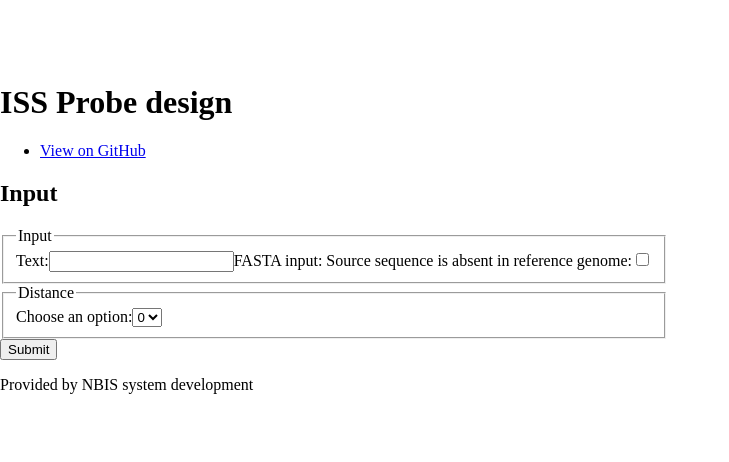
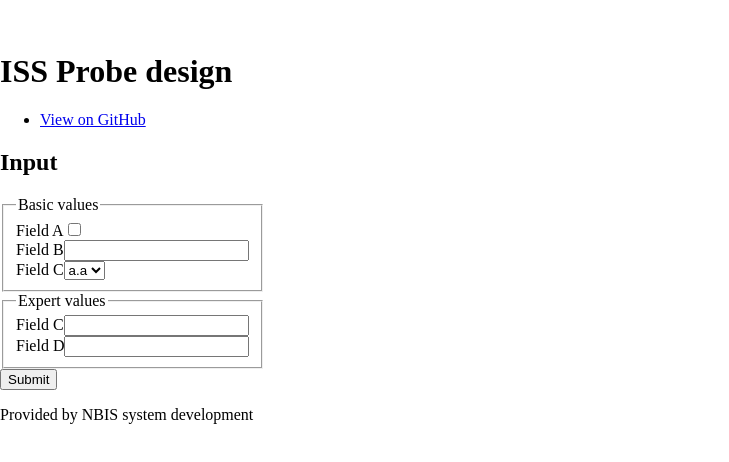
Before and after one commit to NBISweden/PLP_Design_Portal, a React (Vite) app in the folder system/frontend/: page / in a window 1280 px wide. Shown: the part 164-626 px from the top of the page, without its empty margins (0-729 px from the left). Built offline with nearby package versions, Linux system fonts and the light colour scheme.

Commit message:
wip: sketch and use initial client api in App

```diff
--- a/system/frontend/src/components/App/App.tsx
+++ b/system/frontend/src/components/App/App.tsx
@@ -1,4 +1,7 @@
-import { InputField, CheckBox, DropDown } from "../Fields"
+import React from "react";
+import { InputField, CheckBox, DropDown } from "../Fields";
+import { Field, FieldGroup, FieldValueSpec } from "../../modules/ClientAPI";
+import { ClientContext } from "../../modules/ClientContext";
 import "./App.css"
 
 type MenuItem = {
@@ -46,6 +49,47 @@ function Footer(_props: {}) {
     )
 }
 
+function FieldView({field}: {field: Field}) {
+    switch(field.view) {
+        case "input": return (
+            <InputField type="text" label={field.label} />
+        );
+        case "checkbox": return (
+            <CheckBox label={field.label} />
+        );
+        case "dropdown": return (
+            <DropDown label={field.label} options={field.options || []}/>
+        );
+    }
+}
+
+function FieldGroupView({group, children}: React.PropsWithChildren<{group: FieldGroup}>) {
+    return (
+        <fieldset>
+            <legend>{group.label}</legend>
+            {group.description ? <p>{group.description}</p> : <></>}
+            {React.Children.toArray(children).map((c, ci) => (
+                <div key={ci}>{c}</div>
+            ))}
+        </fieldset>
+    )
+}
+
+function FormView({fieldGroups, initialValues, onSubmit}: {fieldGroups: FieldGroup[], initialValues: Record<string, FieldValueSpec>, onSubmit?: () => void}) {
+    return (
+        <form>
+            {fieldGroups.map((group, gi) => (
+                <FieldGroupView key={gi} group={group}>
+                    {group.fields.map((field, fi) => (
+                        <FieldView key={fi} field={{...field, ...initialValues[field.id]}}/>
+                    ))}
+                </FieldGroupView>
+            ))}
+            <button type="submit">Submit</button>
+        </form>
+    );
+}
+
 export function App(_props: {path: string}) {
     const menuItems: MenuItem[] = [
         {
@@ -53,24 +97,17 @@ export function App(_props: {path: string}) {
             href: "https://github.com/NBISweden/PLP_Design_Portal"
         }
     ]
+    const client = React.useContext(ClientContext);
     return (
         <>
             <Header title="ISS Probe design" menuItems={menuItems} />
             <main>
                 <section>
                     <h2>Input</h2>
-                    <form>
-                        <fieldset>
-                            <legend>Input</legend>
-                            <InputField type="text" label="Text:"/>
-                            <CheckBox label="FASTA input: Source sequence is absent in reference genome:"/>
-                        </fieldset>
-                        <fieldset>
-                            <legend>Distance</legend>
-                                <DropDown options={[0,1].map(o => ({value: o, label: `${o}`}))} label="Choose an option:"/>
-                        </fieldset>
-                        <button type="submit">Submit</button>
-                    </form>
+                    <FormView
+                        fieldGroups={client.getGroups()}
+                        initialValues={client.getInitialValues()}
+                    />
                 </section>
             </main>
             <Footer />
--- a/system/frontend/src/components/InputField/InputField.tsx
+++ b/system/frontend/src/components/InputField/InputField.tsx
@@ -2,7 +2,7 @@ import React from "react";
 import './InputField.css'
 
 interface Props {
-    type: 'text' | 'number';
+    type: 'text' | 'number' | 'date';
     label: string;
     required?: boolean;
     name?: string;
--- a/system/frontend/src/modules/ClientAPI.ts
+++ b/system/frontend/src/modules/ClientAPI.ts
@@ -4,45 +4,35 @@ export type Description = {
 }
 
 export type Option<T> = {
-    id: T;
+    value: T;
     label: string;
 }
 
-export type Field = (
-    {
-        id: string;
-        default: any;
-    } &
-    Description &
-    (
-        {
-            type: "input";
-            valueType: "text" | "number" | "date";
-        } |
-        {
-            type: "choice";
-            multi: boolean;
-            options: Option<any>[];
-        } |
-        {
-            type: "textarea",
-        }
-    )
-) |
-(
+export type FieldRef = (
     {
         id: string;
     } &
-    Waiting
+    (
+        {
+            view: "input" | "checkbox" | "dropdown" | "textarea",
+        } | Waiting
+    )
 );
 
 export type FieldGroup = Description & {
-    fields: Field[];
+    fields: (Description & FieldRef)[];
 }
 
-export type FieldValue = Pick<Field, "id"> & {
+export type FieldValueSpec = {
+    id: string;
     value: any;
+    options?: Option<any>[];
+    allowMulti?: true;
 }
+
+export type Field = Description & FieldRef & FieldValueSpec;
+
+export type FieldValue = Pick<Field, "id" | "value">;
 
 export type Entry<T> = Description & {
     id: string;
@@ -50,33 +40,42 @@ export type Entry<T> = Description & {
 }
 
 export type Waiting = {
-    type: "waiting";
+    view: "waiting";
     value: string;
 }
 
 export interface ClientAPI<T> {
     id: string;
-    getFields(): FieldGroup[];
-    setValue(values: Record<string, FieldValue>, value: FieldValue): Record<string, FieldValue>;
+    getGroups(): FieldGroup[];
+    getInitialValues(): Record<string, FieldValueSpec>;
+    getValues(values: Record<string, FieldValue>, value: FieldValue): Record<string, FieldValueSpec>;
     getResults(values: Record<string, FieldValue>): Entry<T | Waiting>[];
 }
 
 export class StaticClientAPI<T> implements ClientAPI<T>{
     private _fieldGroups: FieldGroup[];
+    private _initialValues: Record<string, FieldValueSpec>;
     readonly id: string;
 
-    constructor(id: string, fieldGroups: FieldGroup[]) {
+    constructor(id: string, fieldGroups: FieldGroup[], initialValues: Record<string, FieldValueSpec>) {
         this.id = id;
         this._fieldGroups = fieldGroups;
+        this._initialValues = initialValues;
     }
 
-    getFields(): FieldGroup[] {
+    getGroups(): FieldGroup[] {
         return this._fieldGroups;
     }
-    setValue(values: Record<string, FieldValue>, value: FieldValue): Record<string, FieldValue> {
+    getInitialValues(): Record<string, FieldValueSpec> {
+        return this._initialValues;
+    }
+    getValues(values: Record<string, FieldValue>, value: FieldValue): Record<string, FieldValueSpec> {
         return {
             ...values,
-            [value.id]: value.value
+            [value.id]: {
+                ...(values[value.id] || {}),
+                ...value.value
+            }
         }
     }
     getResults(_values: Record<string, FieldValue>): Entry<T | Waiting>[] {
@@ -85,7 +84,7 @@ export class StaticClientAPI<T> implements ClientAPI<T>{
                 id: "waiting",
                 label: "Waiting",
                 content: {
-                    type: "waiting",
+                    view: "waiting",
                     value: "This is just mock data"
                 }
             }
--- a/system/frontend/src/modules/ClientContext.ts
+++ b/system/frontend/src/modules/ClientContext.ts
@@ -1,4 +1,67 @@
 import React from "react";
 import { ClientAPI, StaticClientAPI } from "./ClientAPI";
 
-export const ClientContext = React.createContext<ClientAPI<any>>(new StaticClientAPI<any>("mock", []));
+export const ClientContext = React.createContext<ClientAPI<any>>(
+    new StaticClientAPI<any>(
+        "mock",
+        [
+            {
+                label: "Basic values",
+                fields: [
+                    {
+                        label: "Field A",
+                        id: "a",
+                        view: "checkbox",
+                    },
+                    {
+                        label: "Field B",
+                        id: "b",
+                        view: "input",
+                    },
+                    {
+                        label: "Field C",
+                        id: "a",
+                        view: "dropdown",
+                    },
+                ]
+            },
+            {
+                label: "Expert values",
+                fields: [
+                    {
+                        label: "Field C",
+                        id: "c",
+                        view: "input",
+                    },
+                    {
+                        label: "Field D",
+                        id: "d",
+                        view: "input",
+                    }
+                ]
+            }
+        ],
+        {
+            "a": {
+                id: "a",
+                value: "a.b",
+                options: ["a.a", "a.b", "a.c"].map(v => ({label: v, value: v})),
+            },
+            "b": {
+                id: "b",
+                value: "b.a",
+                options: ["b.a", "b.b"].map(v => ({label: v, value: v})),
+            },
+            "c": {
+                id: "c",
+                value: "c.b",
+                options: ["c.a", "c.b"].map(v => ({label: v, value: v})),
+            },
+            "d": {
+                id: "d",
+                value: "d.a",
+                options: ["d.a", "d.b"].map(v => ({label: v, value: v})),
+            }
+        }
+    )
+);
```
